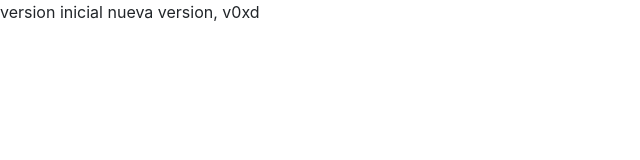
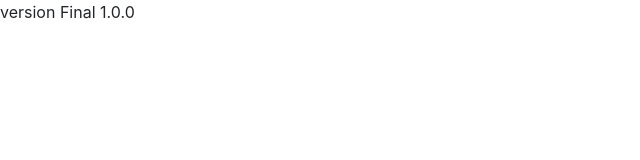
Before and after one commit to ChrisRojano08/versioner, a website: page files/index.html in a window 1280 px wide. Shown: the whole page, without its empty margins (0-640 px from the left). Drawn offline with nearby package versions, Linux system fonts and the light colour scheme.

Commit message:
Stable version

```diff
--- a/files/index.html
+++ b/files/index.html
@@ -14,6 +14,6 @@
     </style>
 </head>
 <body class="sw-background sw-text">
-    <div>version inicial nueva version, v0xd</div>
+    <div>version Final 1.0.0</div>
 </body>
 </html>
--- a/resources/devops/versioner.js
+++ b/resources/devops/versioner.js
@@ -15,9 +15,6 @@ if(versionAct !== '-1'){
 }
 
 function createVer(version){
-    console.log('version')
-    console.log(version)
-
     shell.exec("mkdir "+version);
 
     if(existsFolder(version)){
```
Also changed, not shown: .github/workflows/deploy.yml, 2 other files.
